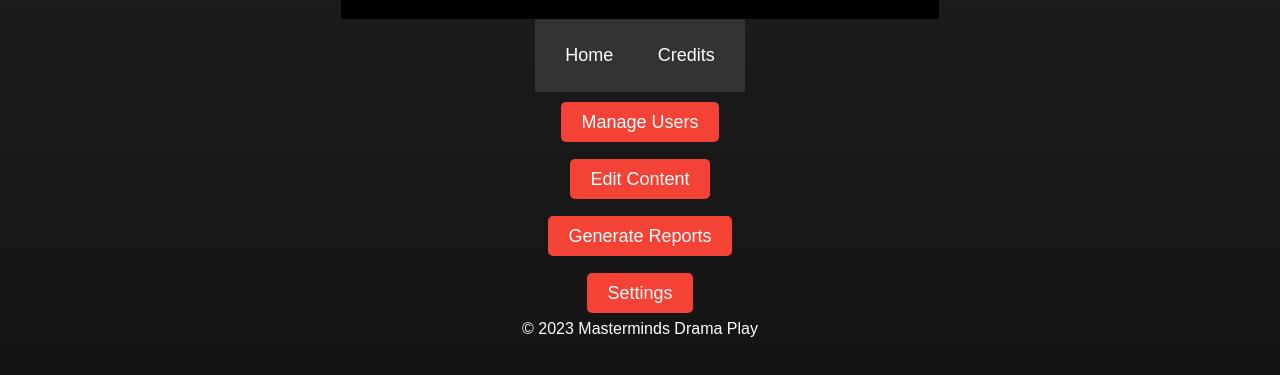
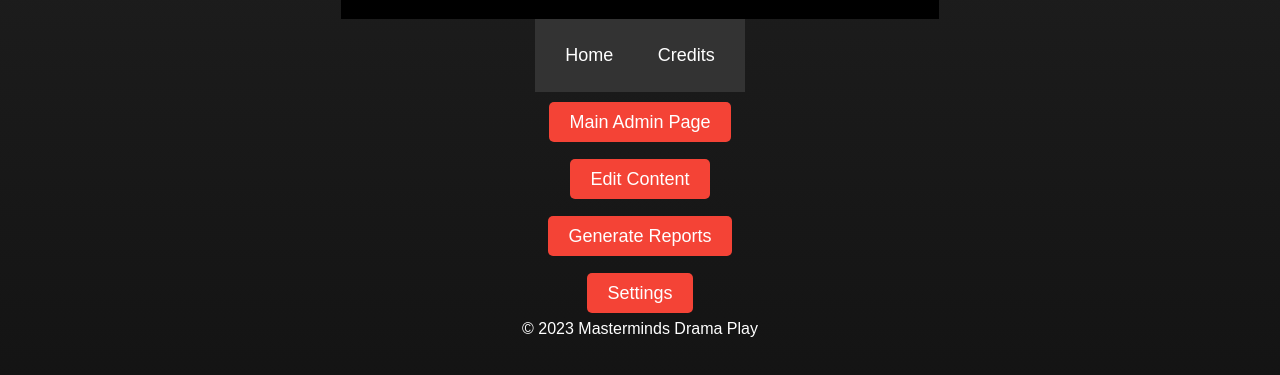
Before and after one commit to mastermindsyyc/mastermindsyyc.github.io, a plain HTML site: page admin.html in a window 1280 px wide. Shown: the part 295-670 px from the top of the page. Drawn offline with Linux system fonts and the light colour scheme.

Commit message:
Update admin.html

```diff
--- a/admin.html
+++ b/admin.html
@@ -94,7 +94,7 @@
     </nav>
 
     <div class="admin-links">
-        <a href="#">Manage Users</a>
+        <a href="mainadmin.html">Main Admin Page</a>
         <br><br><br>
         <a href="#">Edit Content</a>
         <br><br><br>
```
